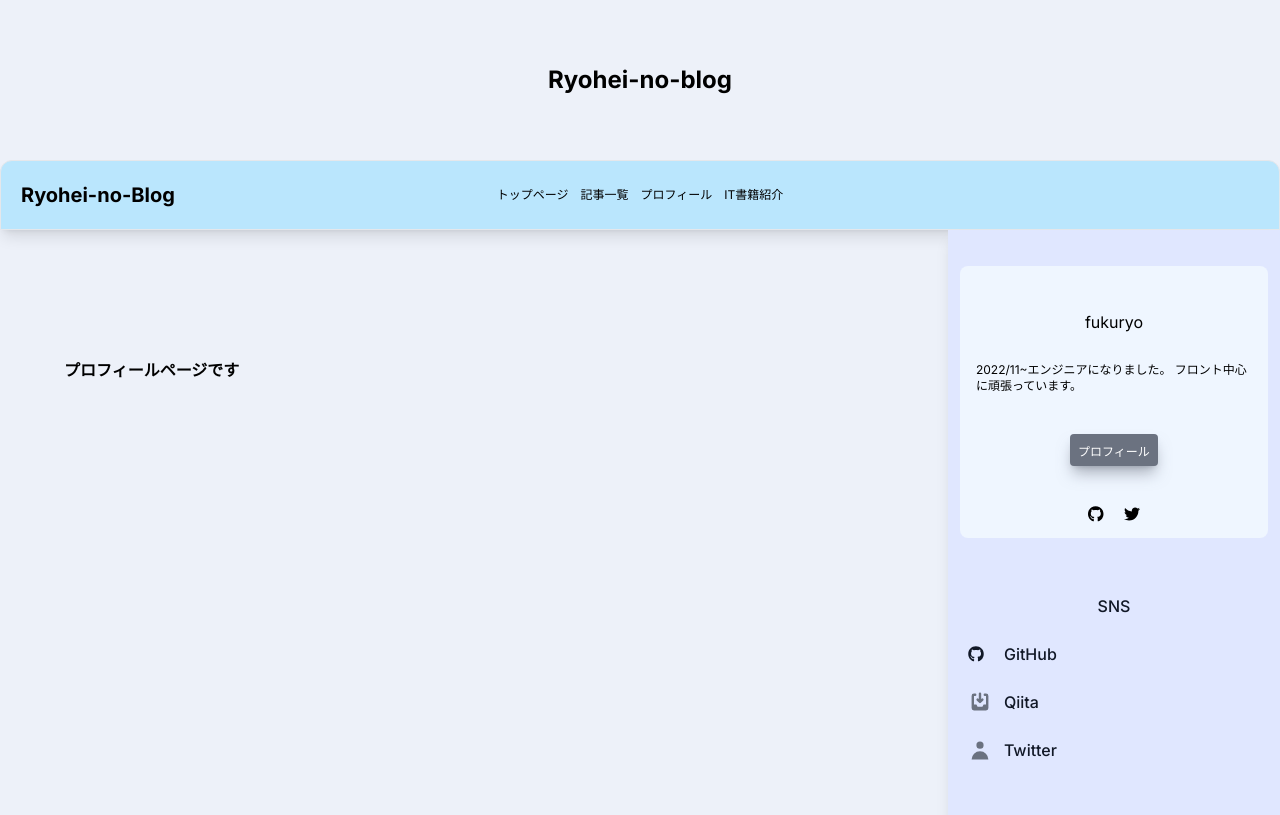
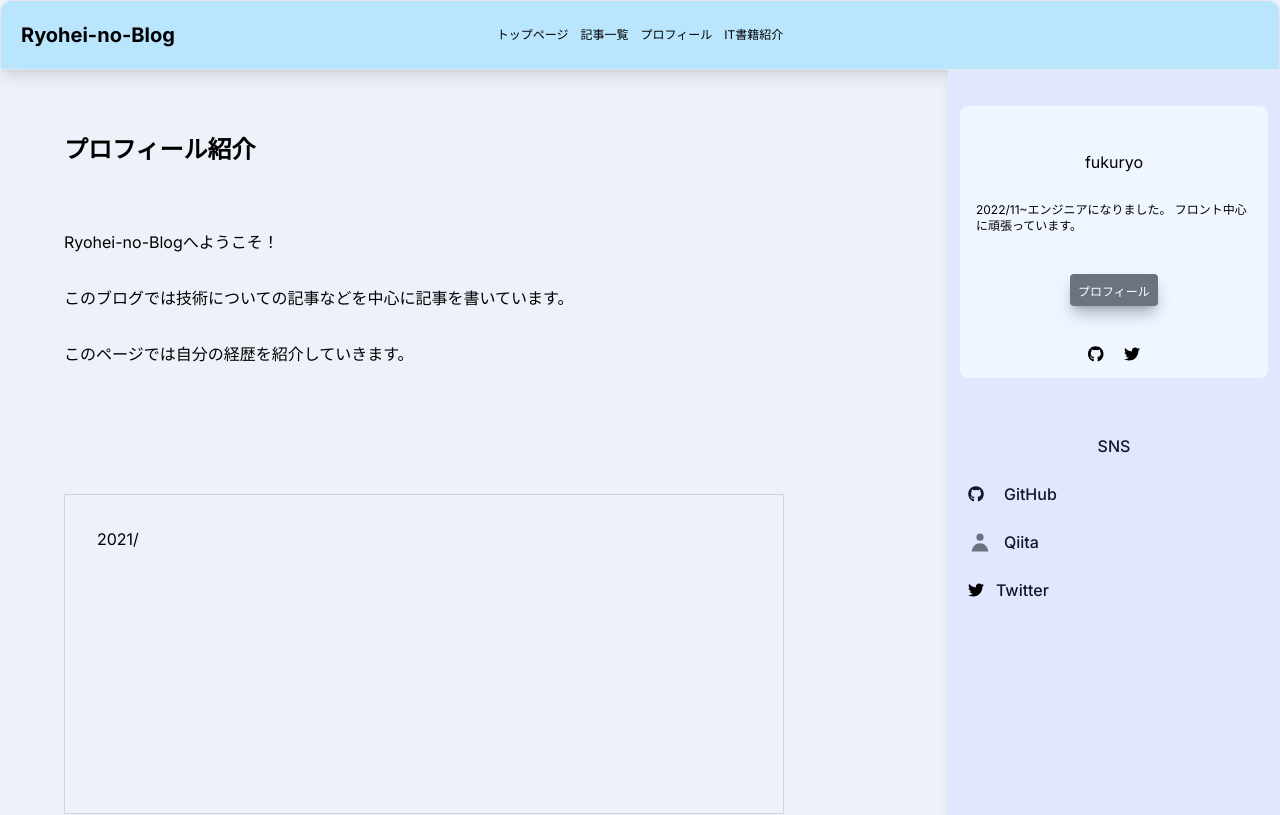
Before and after one commit to hukuryo/Blog-Practice, a Next.js app in the folder next-blog/: page /profile in a window 1280 px wide. Shown: the top 815 px of the page. Built offline with nearby package versions, Linux system fonts and the light colour scheme.

Commit message:
プロフィールページを編集

```diff
--- a/next-blog/app/components/Header.tsx
+++ b/next-blog/app/components/Header.tsx
@@ -6,10 +6,7 @@
 export function Header() {
     return (
         <>
-            <div>
-                <h1 className="tx-center mx-auto text-center mt-16 mb-16 text-2xl font-bold">Ryohei-no-blog</h1>
-            </div>
-            <div className="w-full shadow-lg  p-5 pl-5 border border-gray-200 bg-sky-200 rounded-t-xl dark:border-gray-600 dark:bg-gray-700">
+            <div className="w-full shadow-lg p-5 pl-5 border border-gray-200 bg-sky-200 rounded-t-xl dark:border-gray-600 dark:bg-gray-700">
                 <div className="grid grid-cols-3">
                     <div className="sm:col-span-1">
                         <h1 className="font-bold text-xl">Ryohei-no-Blog</h1>
--- a/next-blog/app/components/SideBar.tsx
+++ b/next-blog/app/components/SideBar.tsx
@@ -40,13 +40,13 @@
                         </li>
                         <li>
                             <a href="https://qiita.com/hukuryo" className="flex items-center p-2 text-gray-900 rounded-lg dark:text-white hover:bg-gray-100 dark:hover:bg-gray-700">
-                            <svg aria-hidden="true" className="flex-shrink-0 w-6 h-6 text-gray-500 transition duration-75 dark:text-gray-400 group-hover:text-gray-900 dark:group-hover:text-white" fill="currentColor" viewBox="0 0 20 20" xmlns="http://www.w3.org/2000/svg"><path d="M8.707 7.293a1 1 0 00-1.414 1.414l2 2a1 1 0 001.414 0l2-2a1 1 0 00-1.414-1.414L11 7.586V3a1 1 0 10-2 0v4.586l-.293-.293z"></path><path d="M3 5a2 2 0 012-2h1a1 1 0 010 2H5v7h2l1 2h4l1-2h2V5h-1a1 1 0 110-2h1a2 2 0 012 2v10a2 2 0 01-2 2H5a2 2 0 01-2-2V5z"></path></svg>
+                            <svg aria-hidden="true" className="flex-shrink-0 w-6 h-6 text-gray-500 transition duration-75 dark:text-gray-400 group-hover:text-gray-900 dark:group-hover:text-white" fill="currentColor" viewBox="0 0 20 20" xmlns="http://www.w3.org/2000/svg"><path fill-rule="evenodd" d="M10 9a3 3 0 100-6 3 3 0 000 6zm-7 9a7 7 0 1114 0H3z" clip-rule="evenodd"></path></svg>
                             <span className="flex-1 ml-3 whitespace-nowrap">Qiita</span>
                             </a>
                         </li>
                         <li>
                             <a href="https://twitter.com/hukuryo_" className="flex items-center p-2 text-gray-900 rounded-lg dark:text-white hover:bg-gray-100 dark:hover:bg-gray-700">
-                            <svg aria-hidden="true" className="flex-shrink-0 w-6 h-6 text-gray-500 transition duration-75 dark:text-gray-400 group-hover:text-gray-900 dark:group-hover:text-white" fill="currentColor" viewBox="0 0 20 20" xmlns="http://www.w3.org/2000/svg"><path fill-rule="evenodd" d="M10 9a3 3 0 100-6 3 3 0 000 6zm-7 9a7 7 0 1114 0H3z" clip-rule="evenodd"></path></svg>
+                            <svg xmlns="http://www.w3.org/2000/svg" height="1em" viewBox="0 0 512 512"><path d="M459.37 151.716c.325 4.548.325 9.097.325 13.645 0 138.72-105.583 298.558-298.558 298.558-59.452 0-114.68-17.219-161.137-47.106 8.447.974 16.568 1.299 25.34 1.299 49.055 0 94.213-16.568 130.274-44.832-46.132-.975-84.792-31.188-98.112-72.772 6.498.974 12.995 1.624 19.818 1.624 9.421 0 18.843-1.3 27.614-3.573-48.081-9.747-84.143-51.98-84.143-102.985v-1.299c13.969 7.797 30.214 12.67 47.431 13.319-28.264-18.843-46.781-51.005-46.781-87.391 0-19.492 5.197-37.36 14.294-52.954 51.655 63.675 129.3 105.258 216.365 109.807-1.624-7.797-2.599-15.918-2.599-24.04 0-57.828 46.782-104.934 104.934-104.934 30.213 0 57.502 12.67 76.67 33.137 23.715-4.548 46.456-13.32 66.599-25.34-7.798 24.366-24.366 44.833-46.132 57.827 21.117-2.273 41.584-8.122 60.426-16.243-14.292 20.791-32.161 39.308-52.628 54.253z"/></svg>
                             <span className="flex-1 ml-3 whitespace-nowrap">Twitter</span>
                             </a>
                         </li>
--- a/next-blog/app/profile/page.tsx
+++ b/next-blog/app/profile/page.tsx
@@ -11,10 +11,14 @@
             <main className="md:container md:mx-auto">
                 <div className="flex flex-row-reverse">
                     <SideBar/>
-                    <div className="mt-32 ml-16 w-full">
-                        <div>
-                            <div>
-                                <h1 className="font-bold">プロフィールページです</h1>
+                    <div className="mt-16 ml-16 w-full">
+                        <h1 className="font-bold text-2xl">プロフィール紹介</h1>
+                        <p className="mt-16">Ryohei-no-Blogへようこそ！</p>
+                        <p className="mt-8">このブログでは技術についての記事などを中心に記事を書いています。</p>
+                        <p className="mt-8">このページでは自分の経歴を紹介していきます。</p>
+                        <div className="mt-32">
+                            <div className="border border-slate-300 h-80 w-5/6 px-8 pt-8">
+                                <p>2021/</p>
                             </div>
                         </div>
                     </div>
```
